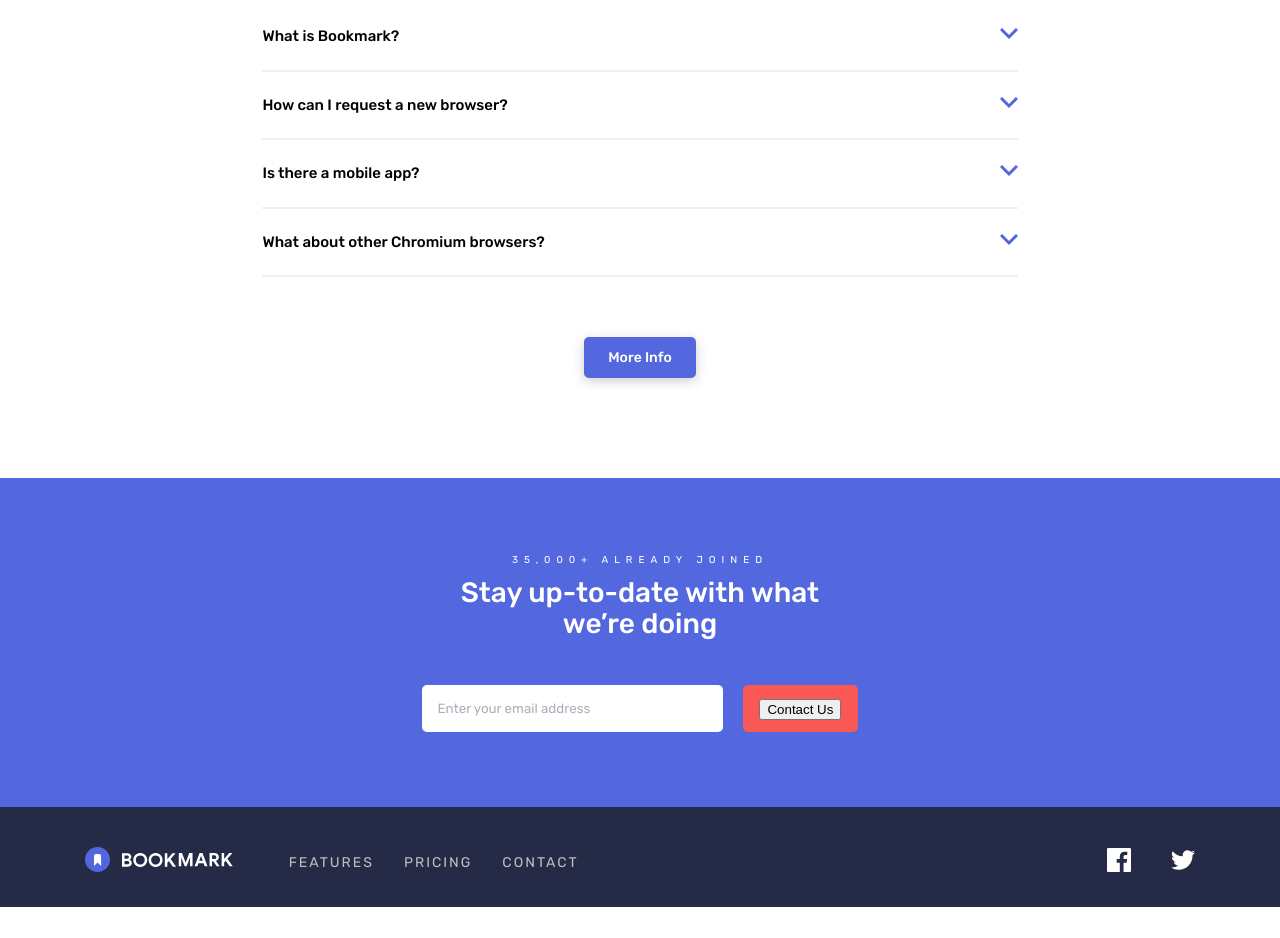
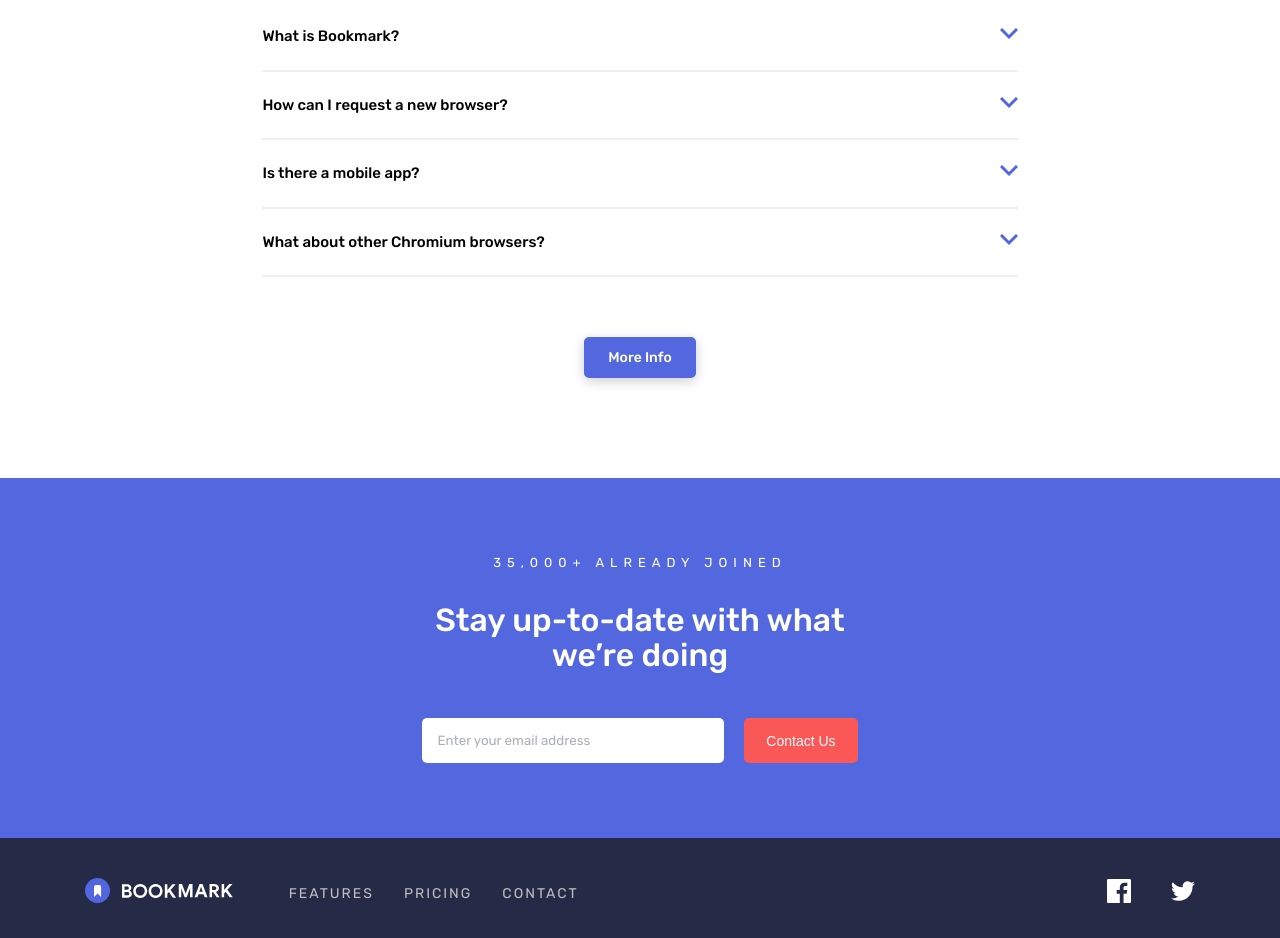
Before and after one commit to myers32/Bookmark-landing-page, a website: page index.html in a window 1280 px wide. Shown: the part 2781-3719 px from the top of the page. Before the commit the page ends 3688 px from the top, so only its background shows below. Drawn offline with nearby package versions, Linux system fonts and the light colour scheme; files that its build step writes are made by us from their sources.

Commit message:
form styles adjusted to design

```diff
--- a/app/scss/components/form.scss
+++ b/app/scss/components/form.scss
@@ -26,6 +26,11 @@
       color: var(--white);
       font-weight: 400;
       letter-spacing: 6px;
+
+      @include u.breakpoint-up(large) {
+        font-size: u.rem(13);
+        padding-bottom: u.rem(20);
+      }
     }
 
     h3 {
@@ -34,7 +39,7 @@
       color: var(--white);
 
       @include u.breakpoint-up(large) {
-        font-size: u.rem(28);
+        font-size: u.rem(32);
       }
     }
   }
@@ -51,6 +56,10 @@
       border-radius: 5px;
       border: none;
 
+      &:focus {
+        border: 2px solid var(--softred);
+      }
+
       &::placeholder {
         color: var(--grayishblue);
         font-family: var(--font-body);
@@ -62,18 +71,27 @@
     }
 
     &--button {
+      input {
+        height: 100%;
+        background-color: var(--softred);
+        color: var(--white);
+        font-weight: 500;
+        font-size: 14px;
         margin-top: 16px;
         width: 100%;
-      padding: 10px;
+        padding: 0 20px;
         border-radius: 5px;
         background-color: var(--softred);
         text-align: center;
         border: 2px solid var(--softred);
 
-      a {
-        color: var(--white);
+        &:hover {
+          background-color: white;
+          border: 2px solid var(--softred);
+          cursor: pointer;
+          transition: all 300ms ease-in-out;
+          color: var(--softred);
           font-weight: 500;
-        font-size: 14px;
         }
 
         @include u.breakpoint-up(large) {
@@ -81,16 +99,6 @@
           margin-top: 0;
         }
       }
-
-    &--button:hover {
-      background-color: white;
-      border: 2px solid var(--softred);
-      cursor: pointer;
-      transition: all 300ms ease-in-out;
-
-      a {
-        color: var(--softred);
     }
   }
 }
-}
```
Lines whose indentation alone changed are shown as unchanged.
